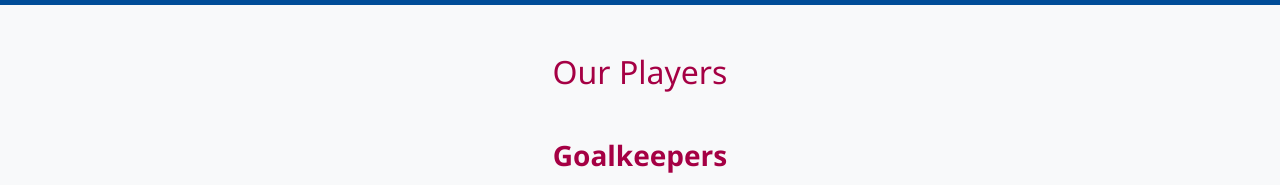
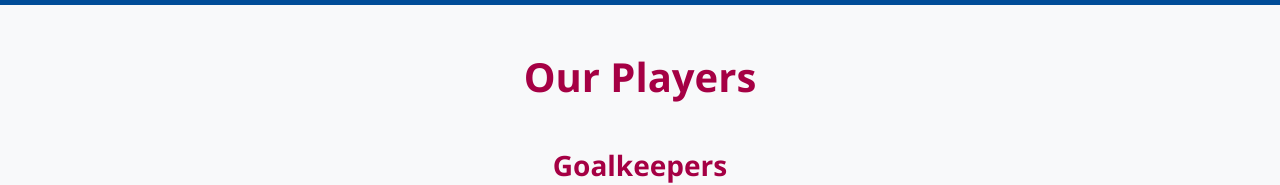
Before and after one commit to matildalyonne/ucu-dip-webdev-2025-groupsite-barca, a website: page players.html in a window 1280 px wide. Shown: the part 87-272 px from the top of the page. Drawn offline with nearby package versions, Linux system fonts and the light colour scheme.

Commit message:
Update players.html

```diff
--- a/players.html
+++ b/players.html
@@ -28,7 +28,7 @@
   </nav>
 
   <div class="container my-5">
-    <h2 class="text-center mb-5" style="color:#A50044;">Our Players</h2>
+    <h1 class="text-center fw-bold mb-5" style="color:#A50044;">Our Players</h1>
 
     <div class="player-section">
       <h3>Goalkeepers</h3>
```
